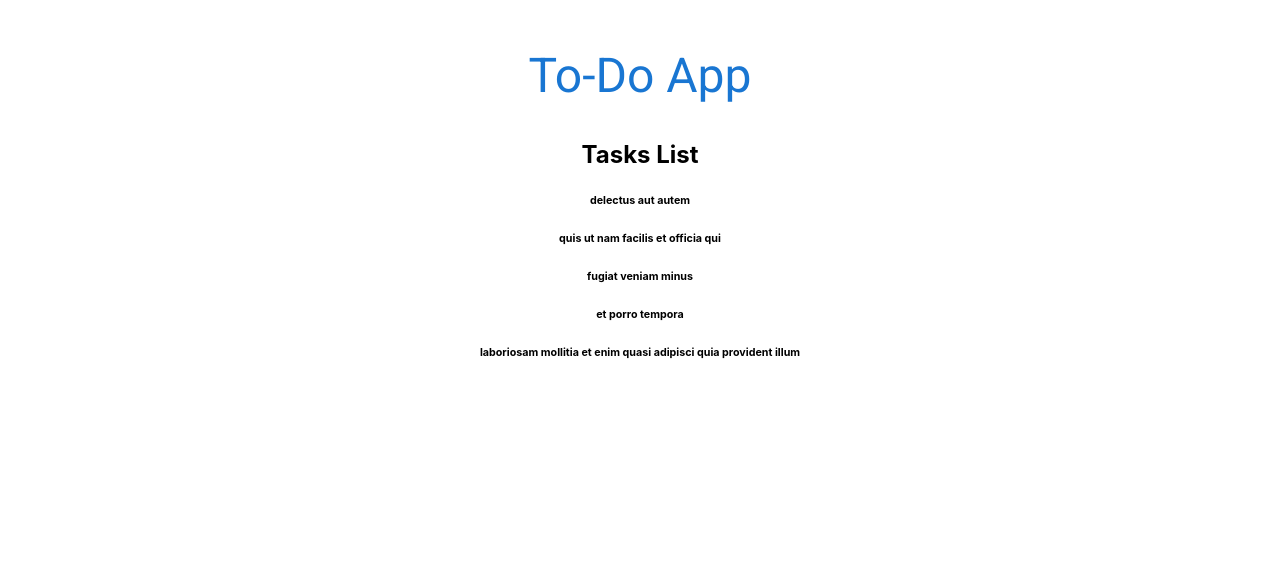
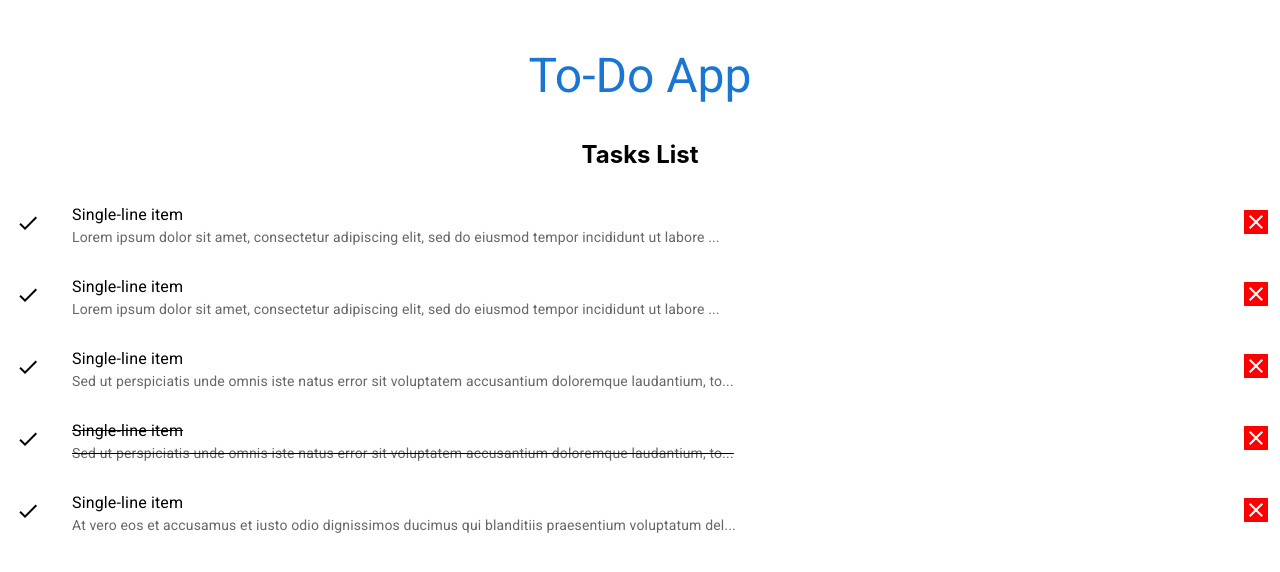
Before and after one commit to nehaniks/to-do, a React (Create React App) app: page / in a window 1280 px wide. Shown: the top 572 px of the page. Built offline with nearby package versions, Linux system fonts and the light colour scheme; data requests are answered from the project's data file.

Commit message:
display each task details using material ui

```diff
--- /dev/null
+++ b/src/components/task.js
@@ -0,0 +1,47 @@
+// Material UI Components
+import ListItem from "@mui/material/ListItem";
+import ListItemAvatar from "@mui/material/ListItemAvatar";
+import ListItemText from "@mui/material/ListItemText";
+import IconButton from "@mui/material/IconButton";
+
+// Material Icons
+import DoneIcon from "@mui/icons-material/Done";
+import CloseIcon from "@mui/icons-material/Close";
+
+// Material UI Transition
+import Collapse from "@mui/material/Collapse";
+
+// Functional component to display each task
+export default function Task(props) {
+  return (
+    <div>
+      <ListItem
+        secondaryAction={
+          // Delete Button Icon
+          <IconButton edge="end" aria-label="delete">
+            <Collapse in={true} orientation="horizontal">
+              <CloseIcon
+                sx={{
+                  backgroundColor: "red",
+                  color: "white",
+                }}
+              />
+            </Collapse>
+          </IconButton>
+        }
+      >
+        <ListItemAvatar >
+            <DoneIcon />
+        </ListItemAvatar>
+
+        {/* Task Title and Description (only first 100 characters) */}
+        <ListItemText
+          // Strikethrough text if task is completed
+          style={{ textDecoration : props.task.completed ? 'line-through' : 'none' }}
+          primary="Single-line item"
+          secondary={props.task.description.slice(0, 100) + "..."}
+        />
+      </ListItem>
+    </div>
+  );
+}
--- a/src/components/tasksList.js
+++ b/src/components/tasksList.js
@@ -1,4 +1,6 @@
 import { useEffect, useState } from "react";
+
+import Task from "./task";
 
 // Functional component to fetch and display all tasks
 export default function TasksList() {
@@ -32,7 +34,8 @@ export default function TasksList() {
       <h2>Tasks List</h2>
       {/* Map through tasks to display each task */}
       {tasks.map((task) => {
-        return <h6 key={task.id}>{task.title}</h6>;
+        // Pass task data to child component using props
+        return <Task key={task.id} task={task} />;
       })}
     </div>
   );
```
